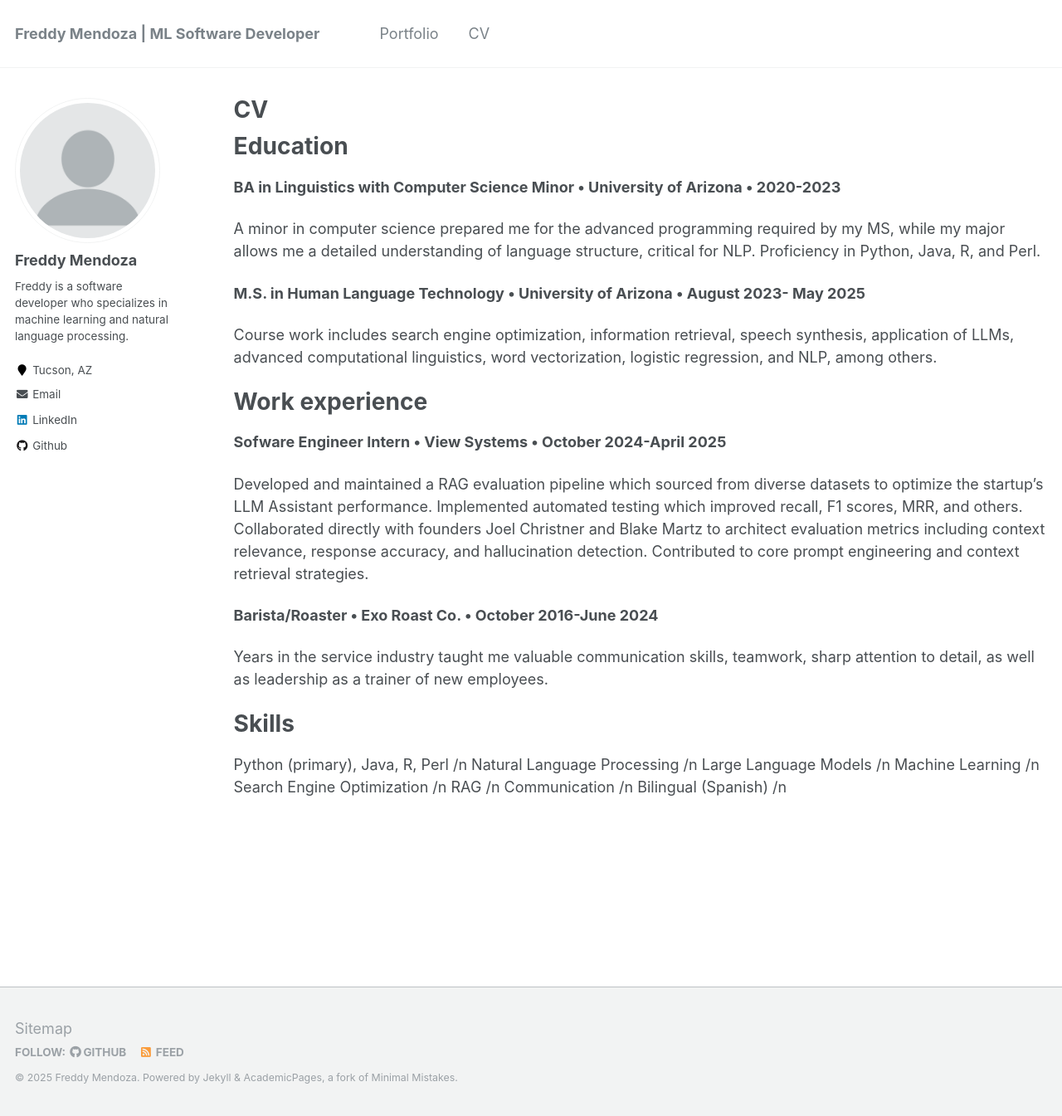
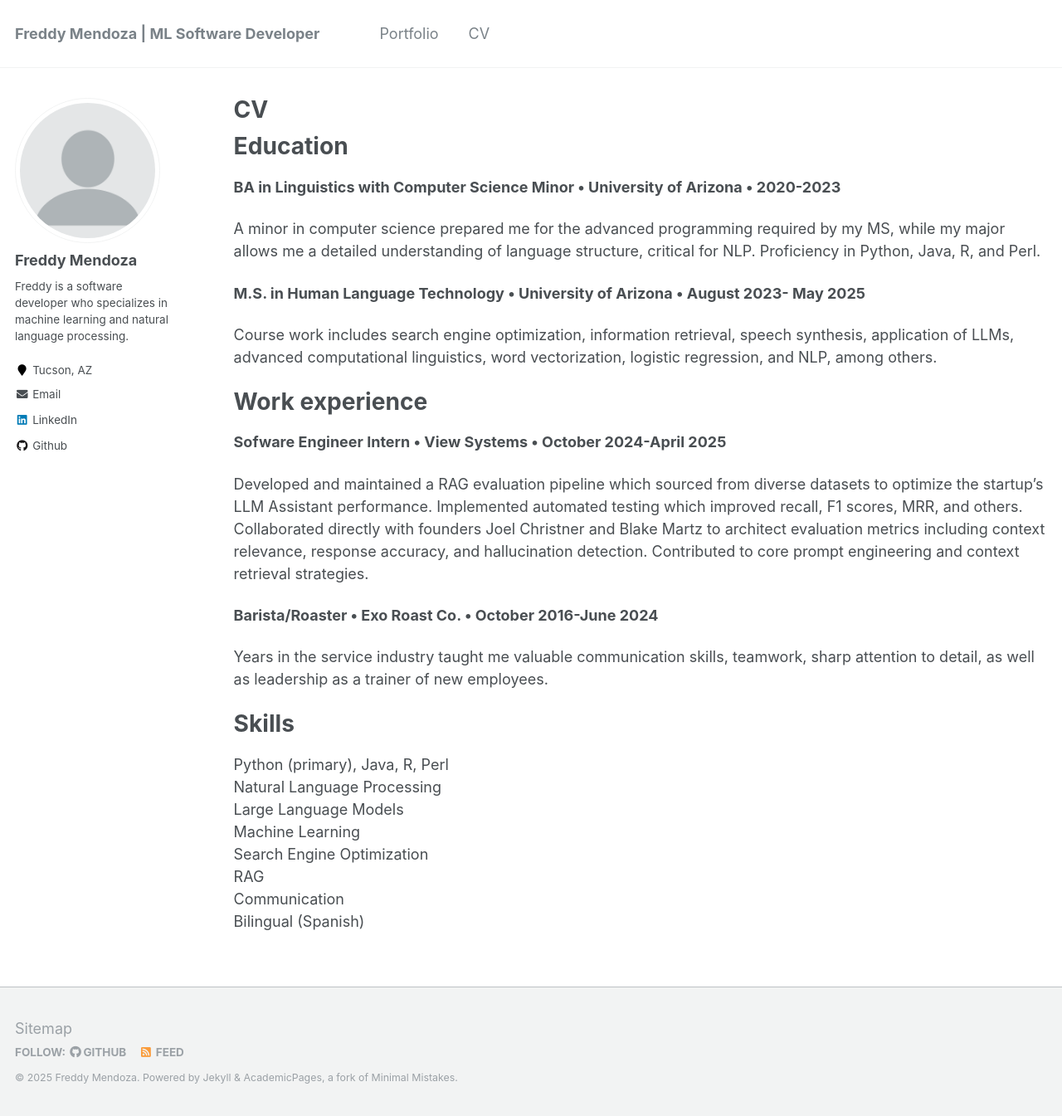
Before and after one commit to fmend/fmend.github.io, a Jekyll site: the page built from _pages/cv.md, in a window 1280 px wide and 1345 px high. Shown: the whole window at 83% size. Built offline with Jekyll 4.4.1, drawn with Linux system fonts in a browser that asks for light colours.

Commit message:
Update cv.md

```diff
--- a/_pages/cv.md
+++ b/_pages/cv.md
@@ -32,11 +32,11 @@ Years in the service industry taught me valuable communication skills, teamwork,
 
 Skills
 ======
-Python (primary), Java, R, Perl /n
-Natural Language Processing /n
-Large Language Models /n
-Machine Learning /n
-Search Engine Optimization /n
-RAG /n
-Communication /n
-Bilingual (Spanish) /n
+Python (primary), Java, R, Perl <br>
+Natural Language Processing <br>
+Large Language Models <br>
+Machine Learning <br>
+Search Engine Optimization <br>
+RAG <br>
+Communication <br>
+Bilingual (Spanish) <br>
```
